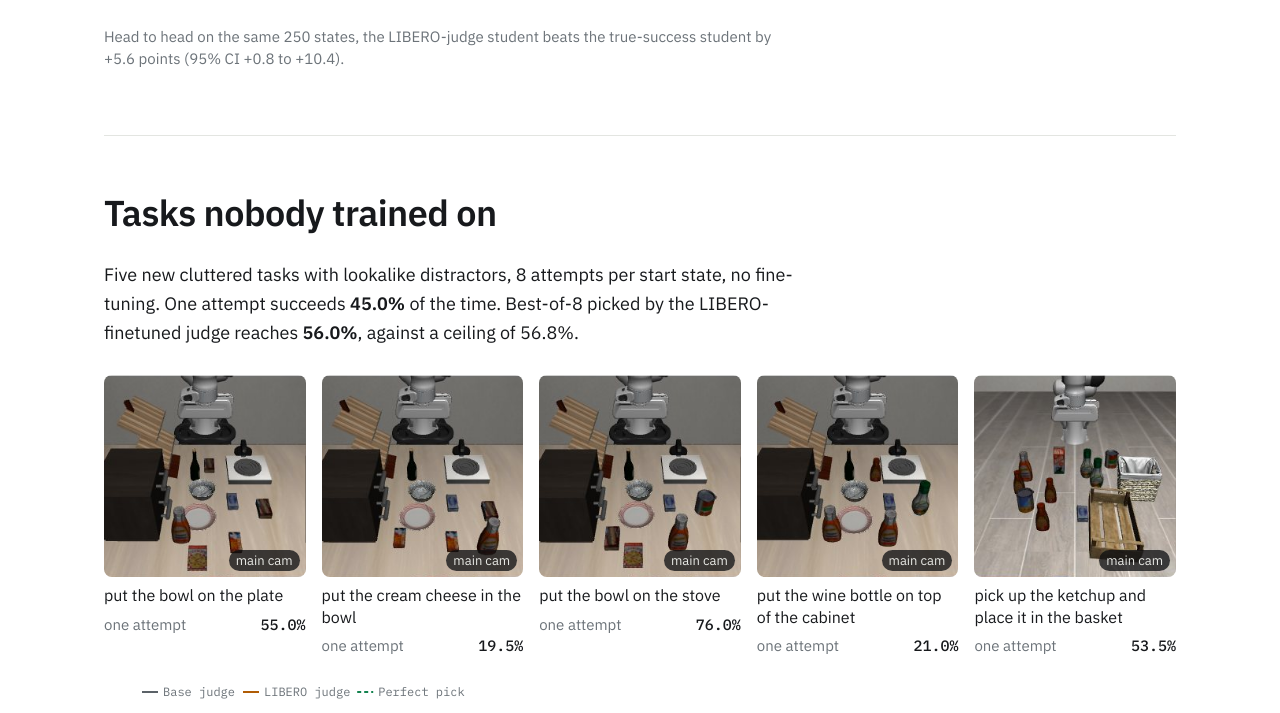
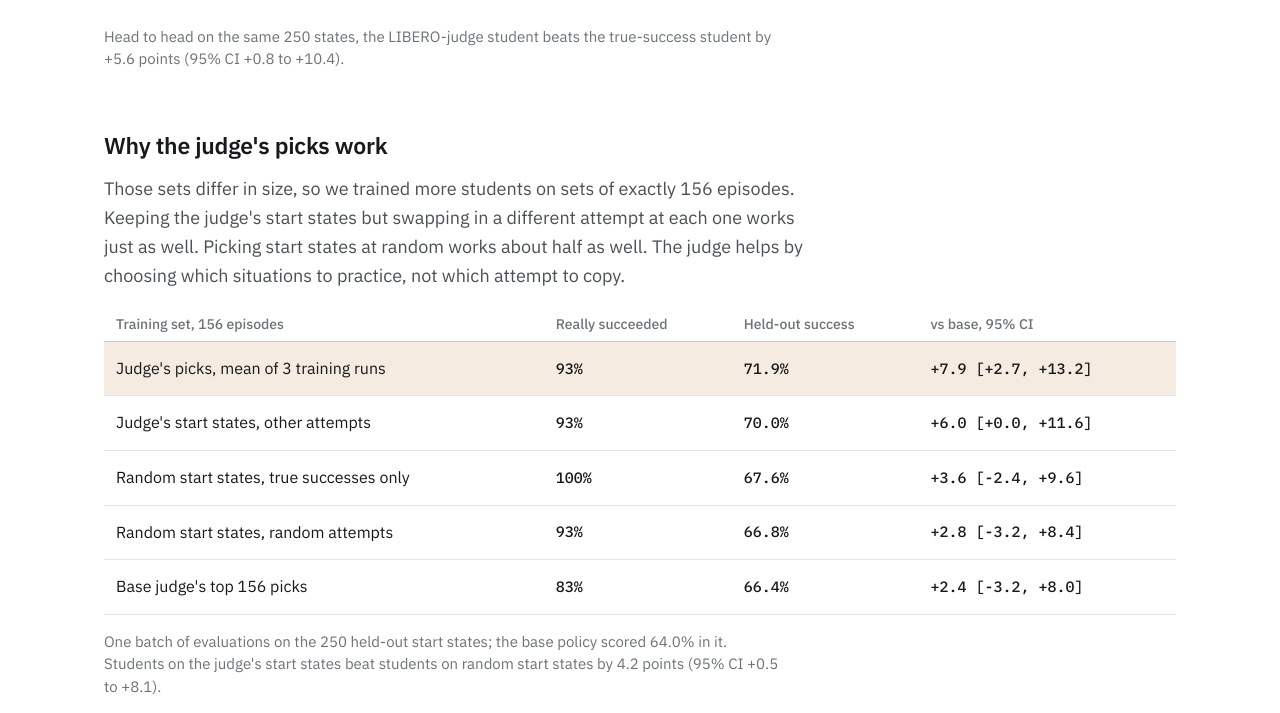
Before and after one commit to zcashe/cosmos-robometer, a plain HTML site: page docs/index.html in a window 1280 px wide. Shown: the part 6919-7632 px from the top of the page. Drawn offline with Linux system fonts and the light colour scheme.

Commit message:
Add same-size controls to the page
Co-Authored-By: Claude Fable 5.2 <noreply@anthropic.com>

```diff
--- a/docs/index.html
+++ b/docs/index.html
@@ -189,6 +189,23 @@
   </div>
   <div class="chart tbl-wrap" id="chart-sets"><p class="await">Waiting for data</p></div>
   <p class="cap" id="sets-pair"></p>
+  <div class="sub">
+    <h3>Why the judge's picks work</h3>
+    <p class="txt-n">Those sets differ in size, so we trained more students on sets of exactly 156 episodes. Keeping the judge's start states but swapping in a different attempt at each one works just as well. Picking start states at random works about half as well. The judge helps by choosing which situations to practice, not which attempt to copy.</p>
+    <div class="tbl-wrap">
+      <table class="sets">
+        <thead><tr><th scope="col">Training set, 156 episodes</th><th scope="col">Really succeeded</th><th scope="col">Held-out success</th><th scope="col">vs base, 95% CI</th></tr></thead>
+        <tbody>
+          <tr class="key"><td>Judge's picks, mean of 3 training runs</td><td class="n">93%</td><td class="n">71.9%</td><td class="n">+7.9 [+2.7, +13.2]</td></tr>
+          <tr><td>Judge's start states, other attempts</td><td class="n">93%</td><td class="n">70.0%</td><td class="n">+6.0 [+0.0, +11.6]</td></tr>
+          <tr><td>Random start states, true successes only</td><td class="n">100%</td><td class="n">67.6%</td><td class="n">+3.6 [-2.4, +9.6]</td></tr>
+          <tr><td>Random start states, random attempts</td><td class="n">93%</td><td class="n">66.8%</td><td class="n">+2.8 [-3.2, +8.4]</td></tr>
+          <tr><td>Base judge's top 156 picks</td><td class="n">83%</td><td class="n">66.4%</td><td class="n">+2.4 [-3.2, +8.0]</td></tr>
+        </tbody>
+      </table>
+    </div>
+    <p class="cap">One batch of evaluations on the 250 held-out start states; the base policy scored 64.0% in it. Students on the judge's start states beat students on random start states by 4.2 points (95% CI +0.5 to +8.1).</p>
+  </div>
 </section>
 
 <section class="panel" id="novel" aria-labelledby="novel-h">
@@ -241,7 +258,7 @@
   <div class="ph"><h2 id="limits-h">Limits</h2></div>
   <ul class="limits">
     <li>Only the main student was trained more than once. The other students are single runs, and one run can move the score by several points.</li>
-    <li>The first four training sets differ in size (156 to 250 episodes). Same-size versions are trained and still being scored.</li>
+    <li>Each evaluation covers 250 start states, so differences under about 6 points between two single runs are within noise.</li>
     <li>The better judge was fine-tuned on LIBERO, the simulator we test in.</li>
     <li>Best-of-<i>N</i> times leave out the judge's own run time.</li>
   </ul>
```
